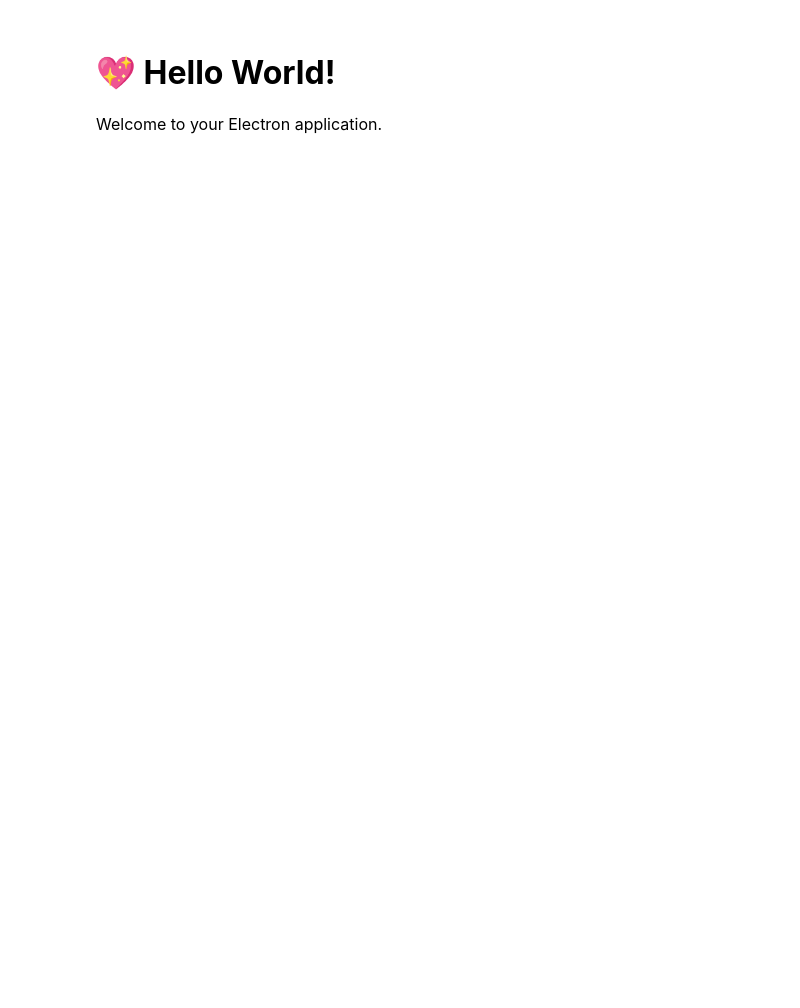
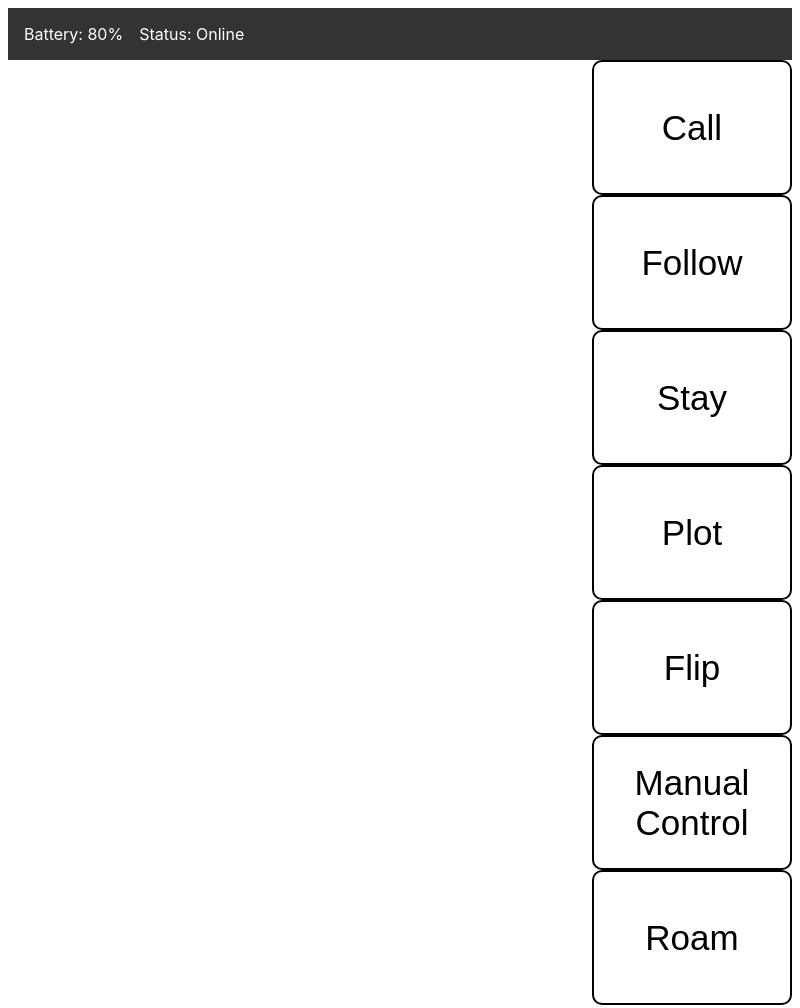
Before and after one commit to rgv-sare/robot-mule-hmi, an Electron app: page src/index.html in a window 800 px wide. Before the commit the page ends 800 px from the top, so only its background shows below. Drawn offline with Linux system fonts and the light colour scheme.

Commit message:
Pushing Skeleton code for HMI

```diff
--- a/src/index.css
+++ b/src/index.css
@@ -1,7 +1,67 @@
 body {
   font-family: -apple-system, BlinkMacSystemFont, 'Segoe UI', Roboto, Helvetica,
     Arial, sans-serif;
-  margin: auto;
-  max-width: 38rem;
-  padding: 2rem;
+  display: grid;
+  grid-template-rows: 1fr;
+  grid-template-columns: 1fr auto;
+  grid-template-areas: "status-bar" "buttons";
 }
+.buttons {
+  position: relative;
+  display: flex;
+  flex-wrap: wrap;
+  flex-direction: column;
+  justify-content: flex-end;
+  margin-left: auto;
+  grid-area: buttons;
+}
+.buttons button {
+  width: 200px;
+  height: 135px;
+  background-color: white;
+  color: black;
+  border: 2px solid black;
+  border-radius: 10px;
+  font-size: 35px;
+  transition: all 0.3s ease-in-out;
+}
+.buttons button:hover{
+  transform: scale(1.1);
+  box-shadow: 0 0 10px rgba(0,0,0,0.5);
+}
+.buttons button:active{
+  background-color: #ccc;
+  box-shadow: none;
+}
+.buttons button:active::before{
+  content: "";
+  position: absolute;
+  top: 0;
+  left: 0;
+  width: 0%;
+  height: 100%;
+  background-color: #636161;
+  animation: fill 1s linear forwards;
+}
+@keyframes fill {
+  0%{
+    width: 0%;
+  }
+  100%{
+    width: 100%;
+  }
+}
+.status-bar{
+  background-color: #333;
+  color:white;
+  padding: 1rem;
+  display: flex;
+  align-items: center;
+  grid-area: status-bar;
+}
+.status-bar p{
+  margin: 0;
+}
+.status-bar p:first-child{
+  margin-right: 1rem;
+}
--- a/src/index.html
+++ b/src/index.html
@@ -2,11 +2,23 @@
 <html>
   <head>
     <meta charset="UTF-8" />
-    <title>Hello World!</title>
+    <title>My Page</title>
     <link rel="stylesheet" href="index.css" />
+    <script defer src="render.js" ></script>
   </head>
   <body>
-    <h1>💖 Hello World!</h1>
-    <p>Welcome to your Electron application.</p>
+    <div class="status-bar">
+      <p>Battery: 80%</p>
+      <p>Status: Online</p>
+    </div>
+    <div class="buttons">
+      <button >Call</button>
+      <button>Follow</button>
+      <button>Stay</button>
+      <button>Plot</button>
+      <button>Flip</button>
+      <button>Manual Control</button>
+      <button>Roam</button>
+    </div>
   </body>
 </html>
```
Also changed, not shown: src/render.js (added).
